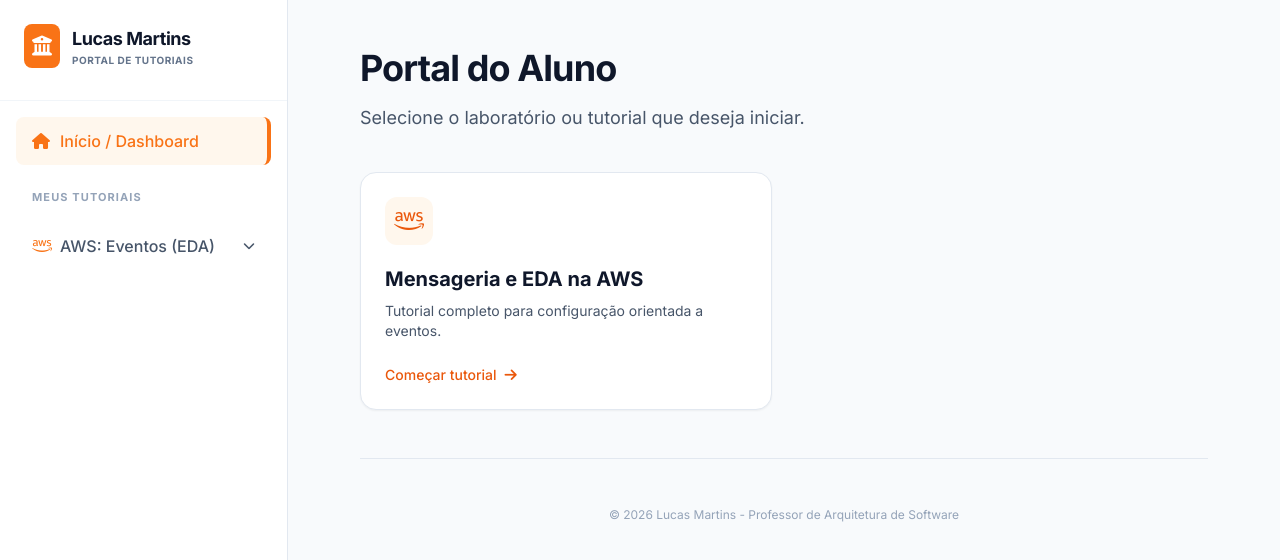
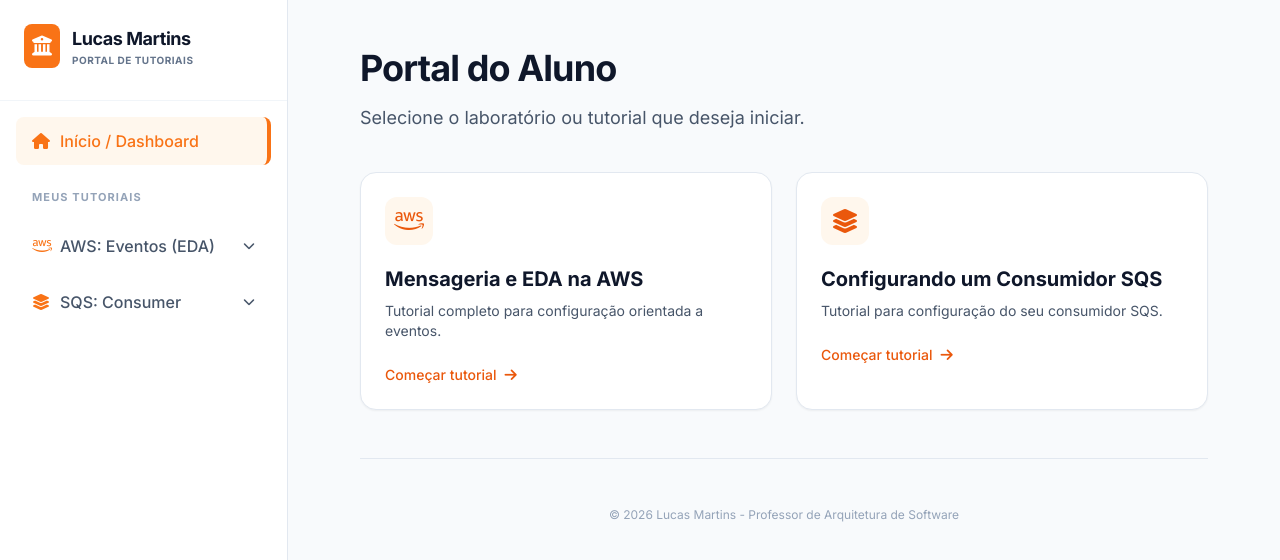
Before and after one commit to Aulas-Engenharia-de-software/portal-tutoriais, an Angular app: page /home in a window 1280 px wide. Shown: the top 560 px of the page. Built offline with nearby package versions, Linux system fonts and the light colour scheme.

Commit message:
feat: adicionando tutorial de consumer do SQS

```diff
--- a/src/app/app.component.html
+++ b/src/app/app.component.html
@@ -47,6 +47,22 @@
             </div>
           </div>
         </div>
+        <div>
+          <button (click)="toggleMenu('sqs')" class="w-full flex items-center justify-between px-4 py-3 rounded-lg text-slate-600 hover:bg-slate-50 transition-colors font-medium" [class.active-menu-item]="isSqsMenuOpen">
+            <div class="flex items-center gap-3">
+              <i class="fas fa-layer-group w-4 text-center text-orange-500"></i> <span class="truncate">SQS: Consumer</span>
+            </div>
+            <i class="fas fa-chevron-down text-xs transition-transform" [class.rotate-180]="isSqsMenuOpen"></i>
+          </button>
+          <div class="overflow-hidden transition-all duration-300" [ngClass]="isSqsMenuOpen ? 'max-h-[500px]' : 'max-h-0'">
+            <div class="pl-11 pr-4 py-3 flex flex-col space-y-3 mt-1">
+              <a routerLink="/tutorial-consumer-sqs" fragment="intro" (click)="closeMobileSidebar()" class="text-sm text-slate-600 hover:text-orange-500 block leading-relaxed">Introdução</a>
+              <a routerLink="/tutorial-consumer-sqs" fragment="fase1" (click)="closeMobileSidebar()" class="text-sm text-slate-600 hover:text-orange-500 block leading-relaxed">Fase 1: Dependencias</a>
+              <a routerLink="/tutorial-consumer-sqs" fragment="fase2" (click)="closeMobileSidebar()" class="text-sm text-slate-600 hover:text-orange-500 block leading-relaxed">Fase 2: Credenciais</a>
+              <a routerLink="/tutorial-consumer-sqs" fragment="fase3" (click)="closeMobileSidebar()" class="text-sm text-slate-600 hover:text-orange-500 block leading-relaxed">Fase 3: Adapter</a>
+            </div>
+          </div>
+        </div>
       </nav>
     </div>
   </aside>
--- a/src/app/app.component.ts
+++ b/src/app/app.component.ts
@@ -11,7 +11,7 @@
 export class AppComponent {
   isMobileSidebarOpen = false;
   isAwsMenuOpen = false;
-  isHexMenuOpen = false;
+  isSqsMenuOpen = false;
 
   toggleMobileSidebar() {
     this.isMobileSidebarOpen = !this.isMobileSidebarOpen;
@@ -27,6 +27,6 @@
 
   toggleMenu(menu: string) {
     if (menu === 'aws') this.isAwsMenuOpen = !this.isAwsMenuOpen;
-    if (menu === 'hex') this.isHexMenuOpen = !this.isHexMenuOpen;
+    if (menu === 'sqs') this.isSqsMenuOpen = !this.isSqsMenuOpen;
   }
 }
--- a/src/app/app.routes.ts
+++ b/src/app/app.routes.ts
@@ -1,10 +1,13 @@
 import { Routes } from '@angular/router';
 import {HomeComponent} from './pages/home/home.component';
 import {TutorialAwsComponent} from './pages/tutorial-aws/tutorial-aws.component';
+import {TutorialConsumerSqsComponent} from './pages/tutorial-consumer-sqs/tutorial-consumer-sqs.component';
+
 
 
 export const routes: Routes = [
   { path: '', redirectTo: 'home', pathMatch: 'full' },
   { path: 'home', component: HomeComponent },
-  { path: 'tutorial-aws', component: TutorialAwsComponent }
+  { path: 'tutorial-aws', component: TutorialAwsComponent },
+  { path: 'tutorial-consumer-sqs', component: TutorialConsumerSqsComponent }
 ];
--- a/src/app/pages/home/home.component.html
+++ b/src/app/pages/home/home.component.html
@@ -20,4 +20,21 @@
 
     <span class="absolute inset-0" aria-hidden="true"></span>
   </div>
+  <div [routerLink]="['/tutorial-consumer-sqs']"
+       class="bg-white rounded-2xl p-6 border border-slate-200 shadow-sm hover:shadow-md hover:border-orange-300 transition-all cursor-pointer group relative">
+
+    <div class="bg-orange-50 w-12 h-12 rounded-xl flex items-center justify-center text-orange-600 mb-5 group-hover:scale-110 transition-transform">
+      <i class="fas fa-layer-group text-2xl"></i>
+    </div>
+
+    <h3 class="text-xl font-bold text-slate-900 mb-2">Configurando um Consumidor SQS</h3>
+    <p class="text-slate-600 text-sm mb-6">Tutorial para configuração do seu consumidor SQS.</p>
+
+    <div class="flex items-center text-orange-600 font-medium text-sm">
+      Começar tutorial
+      <i class="fas fa-arrow-right ml-2 group-hover:translate-x-1 transition-transform"></i>
+    </div>
+
+    <span class="absolute inset-0" aria-hidden="true"></span>
+  </div>
 </div>
```
